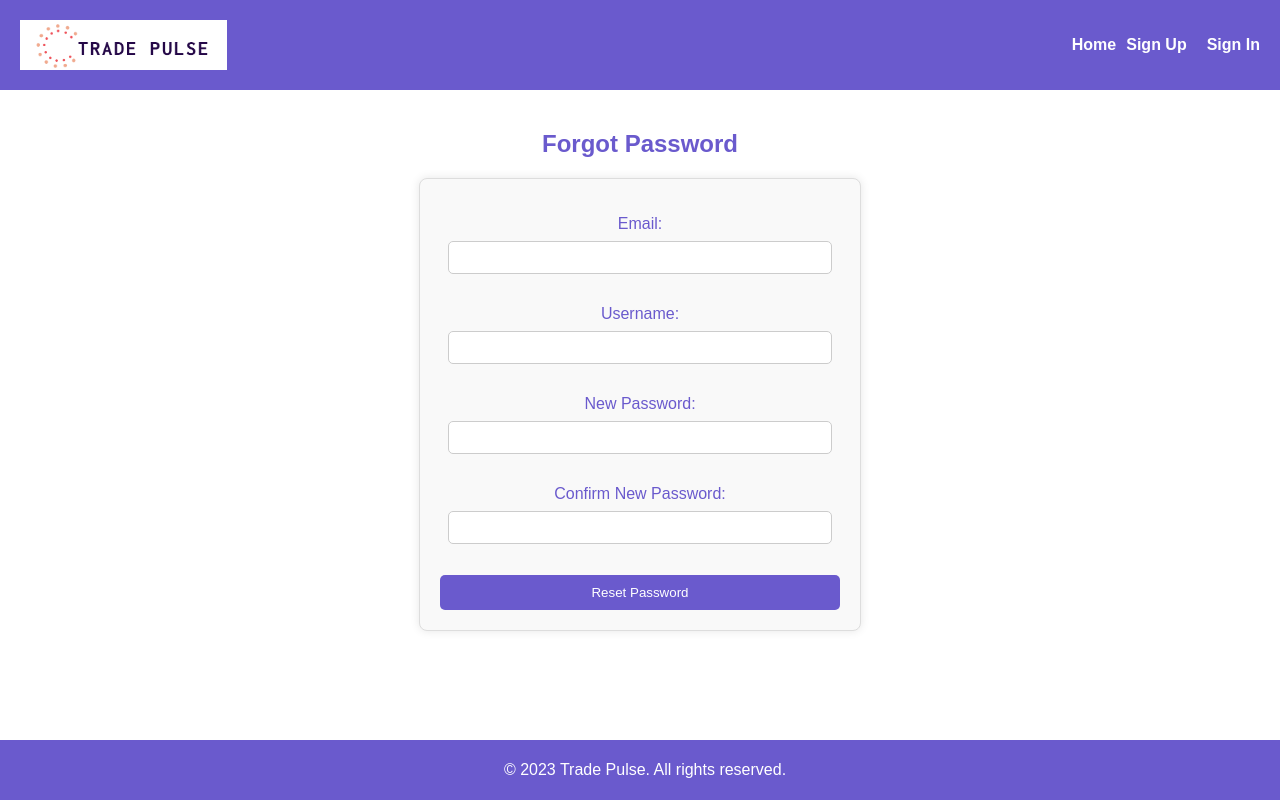
After one commit to NetApp2023/Trade_Pulse, a Django app: page /forgot_password/ in a window 1280 px wide. The commit adds this page. Run offline with Django 4.2, Linux system fonts and the light colour scheme.

Commit message:
Added Forgot Password Page

```diff
--- a/Trade_Pulse/user_management/forms.py
+++ b/Trade_Pulse/user_management/forms.py
@@ -1,7 +1,7 @@
 # forms.py
 
 from django import forms
-from django.contrib.auth.forms import UserCreationForm
+from django.contrib.auth.forms import UserCreationForm, PasswordResetForm
 from django.contrib.auth.models import User
 from .models import UserProfile  # Import the UserProfile model
 
@@ -10,6 +10,9 @@ class UserProfileForm(forms.ModelForm):
     class Meta:
         model = UserProfile
         fields = ['id_photo']  # Add other fields if needed
+        # widgets = {
+        #     'id_photo': forms.ClearableFileInput(attrs={'required': False}),  # Add this line to make it not required
+        # }
 
 
 class RegistrationForm(UserCreationForm):
@@ -33,3 +36,23 @@ class RegistrationForm(UserCreationForm):
             profile.save()
 
         return user
+
+
+class CustomPasswordResetForm(PasswordResetForm):
+    username = forms.CharField(label='Username', max_length=150)
+    new_password1 = forms.CharField(label='New Password', widget=forms.PasswordInput)
+    new_password2 = forms.CharField(label='Confirm New Password', widget=forms.PasswordInput)
+
+    def clean_username(self):
+        username = self.cleaned_data['username']
+        # Add any additional validation for the username if needed
+        return username
+
+    def clean_new_password2(self):
+        new_password1 = self.cleaned_data.get('new_password1')
+        new_password2 = self.cleaned_data.get('new_password2')
+
+        if new_password1 and new_password2 and new_password1 != new_password2:
+            raise forms.ValidationError('The two password fields must match.')
+
+        return new_password2
--- /dev/null
+++ b/Trade_Pulse/user_management/static/user_management/login.css
@@ -0,0 +1,55 @@
+h2 {
+        color: #6a5acd;
+        text-align: center; /* Center the heading */
+      }
+
+      form {
+        max-width: 400px;
+        margin: auto;
+        background-color: #f9f9f9; /* Form background color */
+        padding: 20px;
+        border: 1px solid #ddd; /* Form border */
+        border-radius: 8px;
+        box-shadow: 0 0 10px rgba(0, 0, 0, 0.1); /* Form shadow */
+      }
+
+      label {
+        display: block;
+        margin-bottom: 8px;
+        color: #6a5acd; /* Label color */
+      }
+
+      input {
+        width: calc(100% - 16px);
+        padding: 8px;
+        margin-bottom: 15px;
+        box-sizing: border-box;
+        border: 1px solid #ccc; /* Input border */
+        border-radius: 5px;
+      }
+
+      .error-message {
+        color: red;
+        margin-top: 5px;
+        font-size: 14px; /* Adjust font size */
+      }
+
+      button {
+        width: 100%;
+        background-color: #6a5acd;
+        color: white;
+        padding: 10px 0; /* Adjust vertical padding */
+        border: none;
+        border-radius: 5px;
+        cursor: pointer;
+      }
+
+      .forgot-password {
+        text-align: center;
+        margin-top: 10px;
+      }
+
+      .forgot-password a {
+        color: #6a5acd;
+        text-decoration: underline;
+      }
--- a/Trade_Pulse/user_management/templates/user_management/base.html
+++ b/Trade_Pulse/user_management/templates/user_management/base.html
@@ -21,10 +21,10 @@
                 {% if user.is_authenticated %}
                     <!-- If user is authenticated, show username and "Logout" link -->
                     <li style="font-weight: bold">Hello, {{ user.username }}!</li>
-{#                    {% if profile_photo %}#}
+                    {% if user.userprofile.id_photo.url %}
                         <!-- Display the user's profile photo if available -->
-                        <li><img src="{{ user.userprofile.id_photo.url }}" alt="Profile Photo" height="50"></li>
-{#                    {% endif %}#}
+                        <li><img src="{{  user.userprofile.id_photo.url }}" alt="Profile Photo" height="50"></li>
+                    {% endif %}
                     <li><a href="{% url 'logout' %}">Logout</a></li>
                 {% else %}
                     <!-- If user is not authenticated, show "Sign Up" and "Sign In" links -->
--- /dev/null
+++ b/Trade_Pulse/user_management/templates/user_management/forgot_password.html
@@ -0,0 +1,16 @@
+{% extends 'user_management/base.html' %}
+{% load static %}
+
+{% block content %}
+  <head>
+      <link rel="stylesheet" href="{% static 'user_management/login.css' %}">
+      <title>Forgot_Password</title>
+  </head>
+
+    <h2>Forgot Password</h2>
+    <form method="post" action="{% url 'forgot_password' %}">
+    {% csrf_token %}
+    {{ form.as_p }}
+        <button type="submit">Reset Password</button>
+    </form>
+{% endblock %}
--- a/Trade_Pulse/user_management/urls.py
+++ b/Trade_Pulse/user_management/urls.py
@@ -1,13 +1,14 @@
 from django.conf import settings
 from django.conf.urls.static import static
 from django.urls import path
-from .views import home,registration,login_view,logout_view
+from .views import home,registration,login_view,logout_view, CustomPasswordResetView
 
 urlpatterns = [
     path('', home, name='home'),
     path('register/', registration, name='registration'),
     path('login/', login_view, name='login'),
     path('logout/', logout_view, name='logout'),
+    path('forgot_password/', CustomPasswordResetView.as_view(), name='forgot_password'),
     # Add other URL patterns as needed
 ]
 
--- a/Trade_Pulse/user_management/views.py
+++ b/Trade_Pulse/user_management/views.py
@@ -1,8 +1,9 @@
 from django.contrib.auth.decorators import login_required
+from django.contrib.auth.views import PasswordResetView
 from django.db import IntegrityError
 from django.shortcuts import render, redirect
 from django.contrib.auth import logout, login
-from .forms import RegistrationForm, UserProfileForm
+from .forms import RegistrationForm, UserProfileForm, CustomPasswordResetForm
 from .models import UserProfile
 from django.contrib.auth.forms import UserCreationForm, AuthenticationForm
 
@@ -29,9 +30,9 @@ def registration(request):
                 profile_form = UserProfileForm(request.POST, request.FILES, instance=profile)
                 profile_form.save()
 
-                login(request, user)
+                # login(request, user)
                 print("User registered successfully")
-                return redirect('home')  # Redirect to the user's dashboard after registration
+                return redirect('login')  # Redirect to the user's dashboard after registration
         except IntegrityError as e:
             # Handle the IntegrityError, e.g., username or email already exists
             error_message = "Username or email already exists. Please choose a different one."
@@ -69,9 +70,14 @@ def base(request):
 
     try:
         user_profile = UserProfile.objects.get(user=user)
-        profile_photo = user_profile.id_photo.url  # Assuming 'id_photo' is the field for the profile photo
+        profile_photo = user_profile.id_photo.url
 
     except UserProfile.DoesNotExist:
         profile_photo = None
 
     return render(request, 'user_management/base.html', {'profile_photo': profile_photo})
+
+
+class CustomPasswordResetView(PasswordResetView):
+    template_name = 'user_management/forgot_password.html'
+    form_class = CustomPasswordResetForm  # Use the custom form
```
Also changed, not shown: Trade_Pulse/user_management/templates/user_management/login.html (+6 -47 lines), Trade_Pulse/db.sqlite3, Trade_Pulse/id_photos/download_HXVTBI2.jpg (added).
